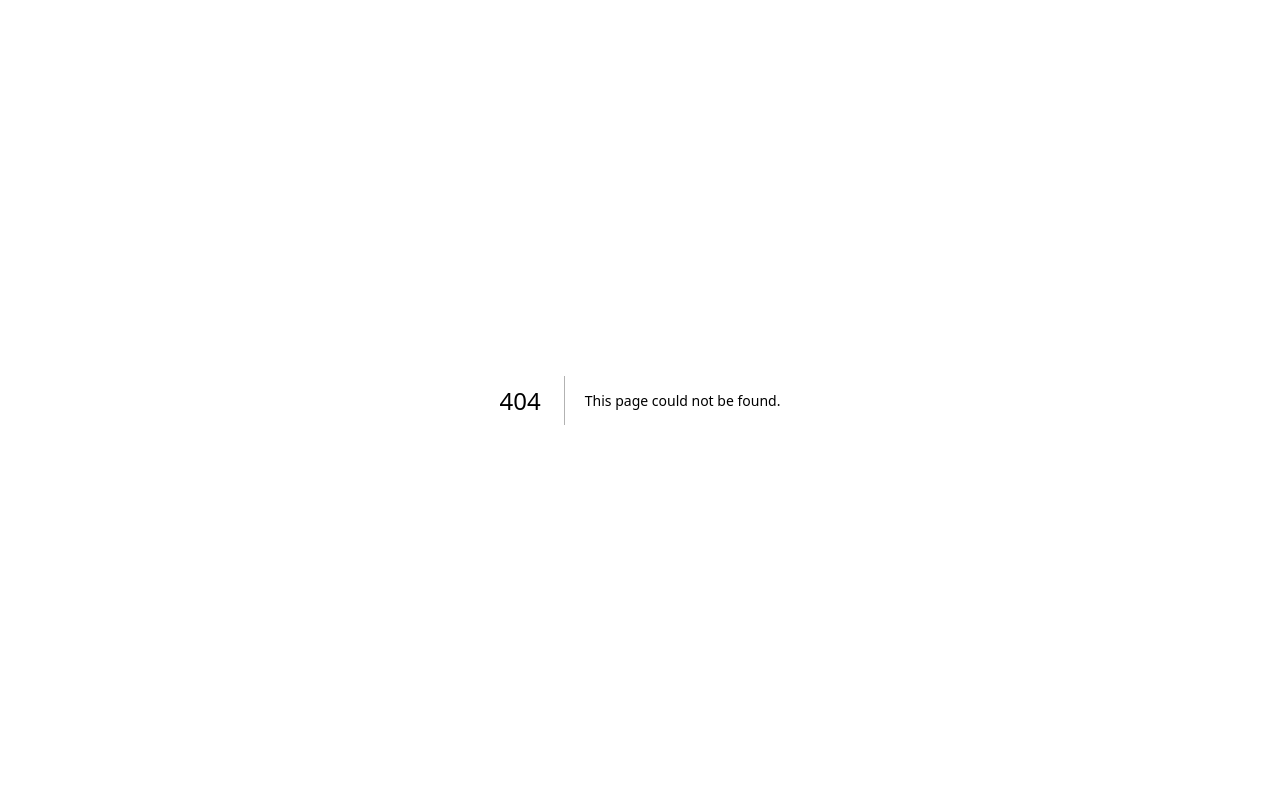
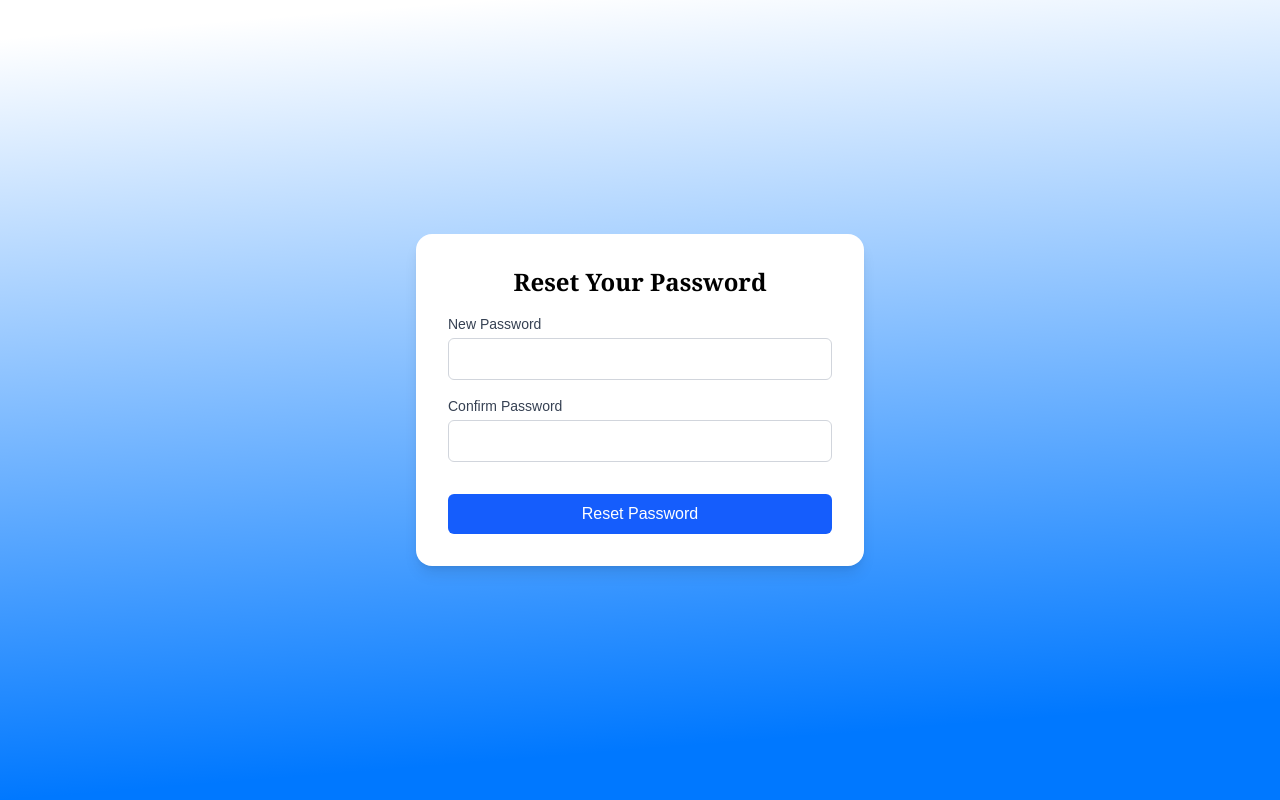
Before and after one commit to STEMSight-Project/PIM, a Next.js app in the folder Front-End/: page /password-reset in a window 1280 px wide. Before the commit this address had no page. Built offline with nearby package versions, Linux system fonts and the light colour scheme.

Commit message:
FE: Reset Password page
This will be the reset password page that will be redirected to when accessing reset password window. Will check for access tokens. followed same theme and style as other pages.

```diff
--- /dev/null
+++ b/Front-End/src/app/password-reset/page.tsx
@@ -0,0 +1,6 @@
+"use client";
+import ResetPassword from "./reset-password";
+
+export default function App() {
+  return <ResetPassword />;
+}
--- /dev/null
+++ b/Front-End/src/app/password-reset/reset-password.tsx
@@ -0,0 +1,99 @@
+"use client";
+import React, { useState } from "react";
+import { useRouter, useSearchParams } from "next/navigation";
+
+export default function ResetPassword() {
+  const router = useRouter(); //The useRouter initialized to handle page navigation
+  const searchParams = useSearchParams(); //paramters from teh url are accessed by this
+  const accessToken = searchParams.get("access_token"); //The access token can be accessed by the URL
+
+  //The state variables for managing the inputs and messages of this page
+  const [password, setPassword] = useState("");
+  const [confirmPassword, setConfirmPassword] = useState("");
+  const [error, setError] = useState("");
+  const [success, setSuccess] = useState("");
+
+  const handleSubmit = async (e: React.FormEvent<HTMLFormElement>) => {
+    e.preventDefault();
+
+    // Will check to see existence and validity of access token
+    if (!accessToken) {
+      setError("Missing access token."); //Will rise error for missing token
+      return;
+    }
+
+    if (password !== confirmPassword) {
+      setError("Passwords do not match."); //will rise error if password fields do not match each other
+      return;
+    }
+
+    try {
+      // will send a request to backend to reset password
+      const res = await fetch(`${process.env.NEXT_PUBLIC_API_URL}/auth/confirm-password-reset`, {
+        method: "POST",
+        headers: { "Content-Type": "application/json" },
+        body: JSON.stringify({
+          access_token: accessToken, //token is being accessed
+          new_password: password,  //The new password is being passed
+        }),
+      });
+
+      const data = await res.json(); //The response data is parsed
+      if (!res.ok) {
+        setError(data.detail || "Something went wrong."); //If response NOT ok, will set error message
+      }
+      //The form will be reset and show success message below
+      else {
+        setSuccess("Your password has been successfully reset.");
+        setPassword("");
+        setConfirmPassword("");
+        setError("");
+        //Below the router will redirect the page to the main login page after 2 seconds
+        setTimeout(() => router.push("/page"), 2000); // Redirect after 2 seconds
+      }
+    } catch (err) {
+      console.error("Error sending reset request:", err); //Will log error to console if detected
+      setError("Server error. Please try again later.");  // Set error message if server error encountered.
+    }
+  };
+
+  return (
+    <div className="flex items-center justify-center h-screen bg-[linear-gradient(355.45deg,rgba(0,120,255,100%)11.26%,rgba(255,255,255,0)95.74%)]">
+      <div className="bg-white px-8 py-8 rounded-2xl shadow-lg w-full max-w-md">
+        <h2 className="font-bold font-serif text-2xl text-black text-center mb-4">
+          Reset Your Password
+        </h2>
+        <form onSubmit={handleSubmit}>
+          <div className="mb-4">
+            <label className="block text-sm font-medium text-gray-700 mb-1">New Password</label>
+            <input
+              type="password"
+              className="w-full px-3 py-2 border border-gray-300 rounded-md text-black"
+              value={password}
+              onChange={(e) => setPassword(e.target.value)}
+              required
+            />
+          </div>
+          <div className="mb-4">
+            <label className="block text-sm font-medium text-gray-700 mb-1">Confirm Password</label>
+            <input
+              type="password"
+              className="w-full px-3 py-2 border border-gray-300 rounded-md text-black"
+              value={confirmPassword}
+              onChange={(e) => setConfirmPassword(e.target.value)}
+              required
+            />
+          </div>
+          {error && <p className="text-red-500 text-sm">{error}</p>}
+          {success && <p className="text-green-500 text-sm">{success}</p>}
+          <button
+            type="submit"
+            className="mt-4 w-full bg-blue-600 text-white py-2 rounded-md hover:bg-blue-500"
+          >
+            Reset Password
+          </button>
+        </form>
+      </div>
+    </div>
+  );
+}
```
